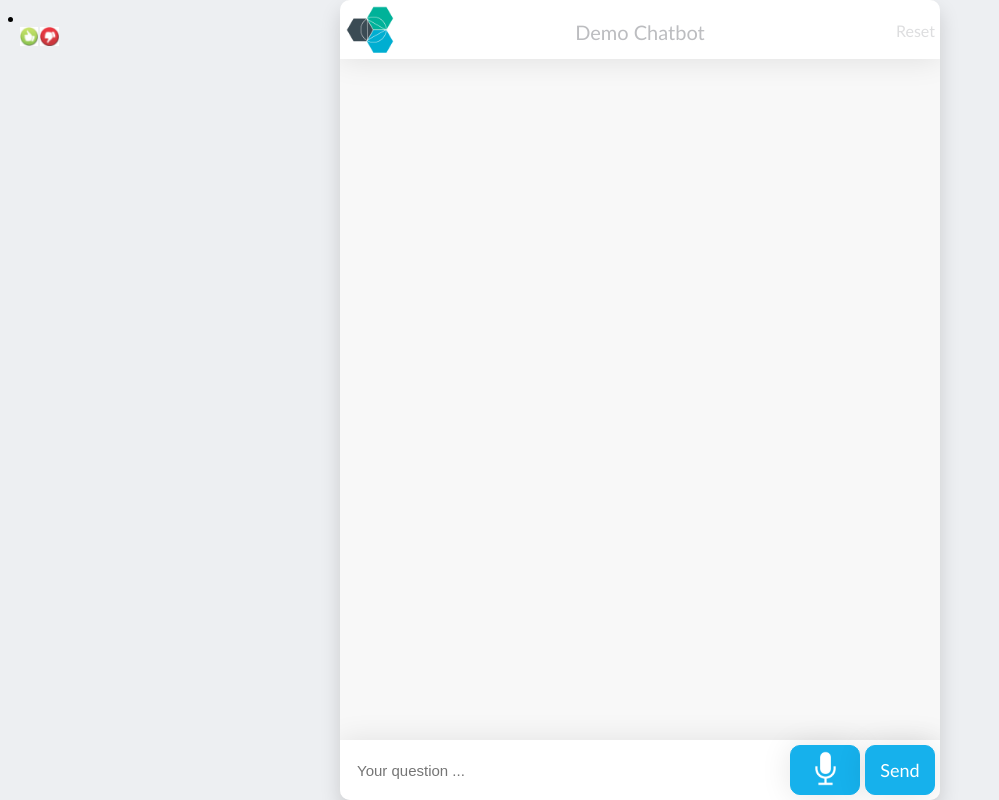
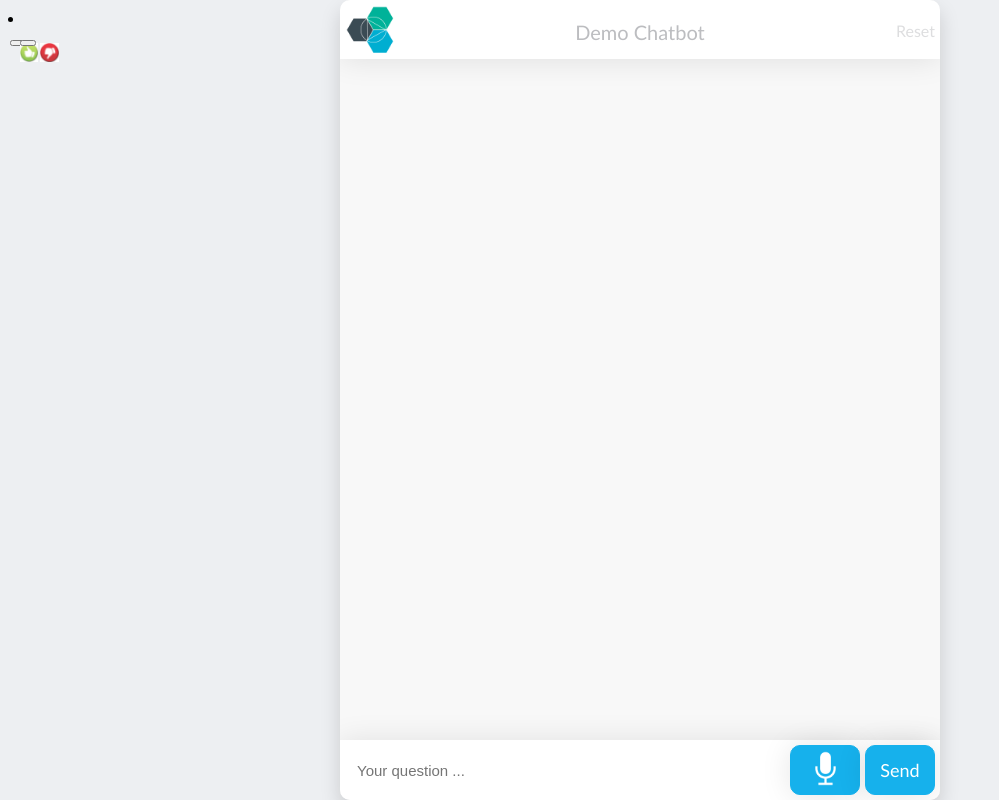
Before and after one commit to jobgitmww/demo42, a website: page www/index.html in a window 1280 px wide. Shown: the whole page, without its empty margins (0-999 px from the left). Drawn offline with nearby package versions, Linux system fonts and the light colour scheme; no server answers.

Commit message:
call of feedback_like API try #1 - like / disklike button (instead of image) - feedback_like function

```diff
--- a/www/index.html
+++ b/www/index.html
@@ -58,10 +58,10 @@
         <div class="text_wrapper">
           <div class="text"></div>
           <div id="feedback_like" class="feedback_like">
-            <div class="icon"><img class="feedback_like" src="/like.png" /></div>
+            <button onclick="feedback_like()"><img class="feedback_like" src="/like.png" /></button>
           </div>
           <div id="feedback_dislike" class="feedback_dislike">
-            <div class="icon"><img class="feedback_dislike" src="/dislike.png" /></div>
+            <button onclick="feedback_dislike()"><img class="feedback_dislike" src="/dislike.png" /></button>
           </div>
           <div class="intent"></div>
         </div>
--- a/www/script.js
+++ b/www/script.js
@@ -222,4 +222,26 @@
         value
     }) => `<div onclick="chatbuttonClicked('${value || label}')" class="chatbutton" value="${value || label}">${label || value}</div>`;
 
+
+	function feedback_like() {
+        $.ajax( {
+            url: '/feedback_like',
+            type: 'POST',
+            data: {'message': text , 'context': context},
+            ContentType: 'application/json; charset=utf-8',
+            dataType: 'json',
+            success:function(data){
+                context = data.context;
+                addMessage(data.output.text, 'left', data.intents[0].intent);
+            },
+            error:function(XMLHttpRequest,status,error){
+                //do nothing
+            }
+        })
+	}
+
+	function feedback_dislike() {
+
+	}
+
 }.call(this));
```
